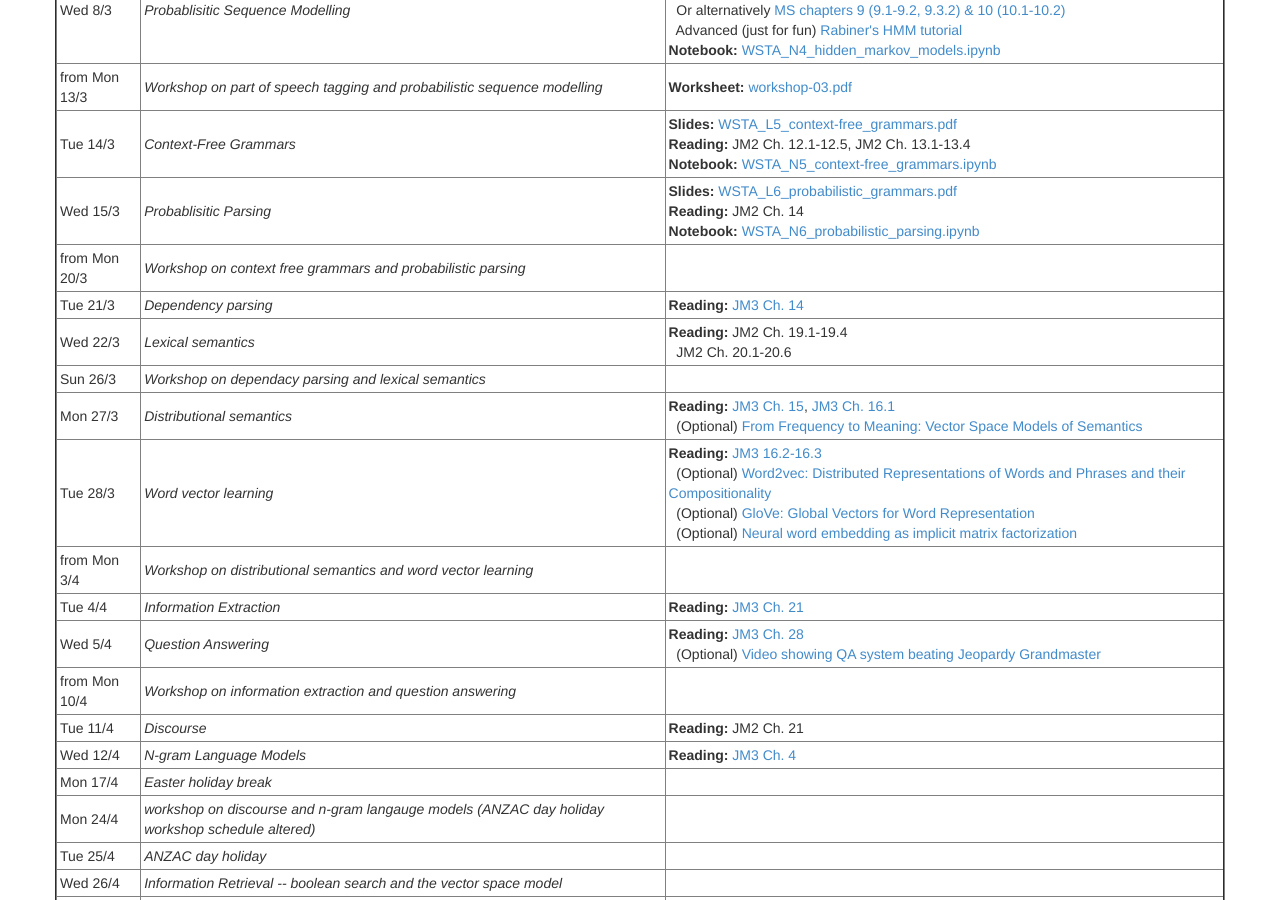
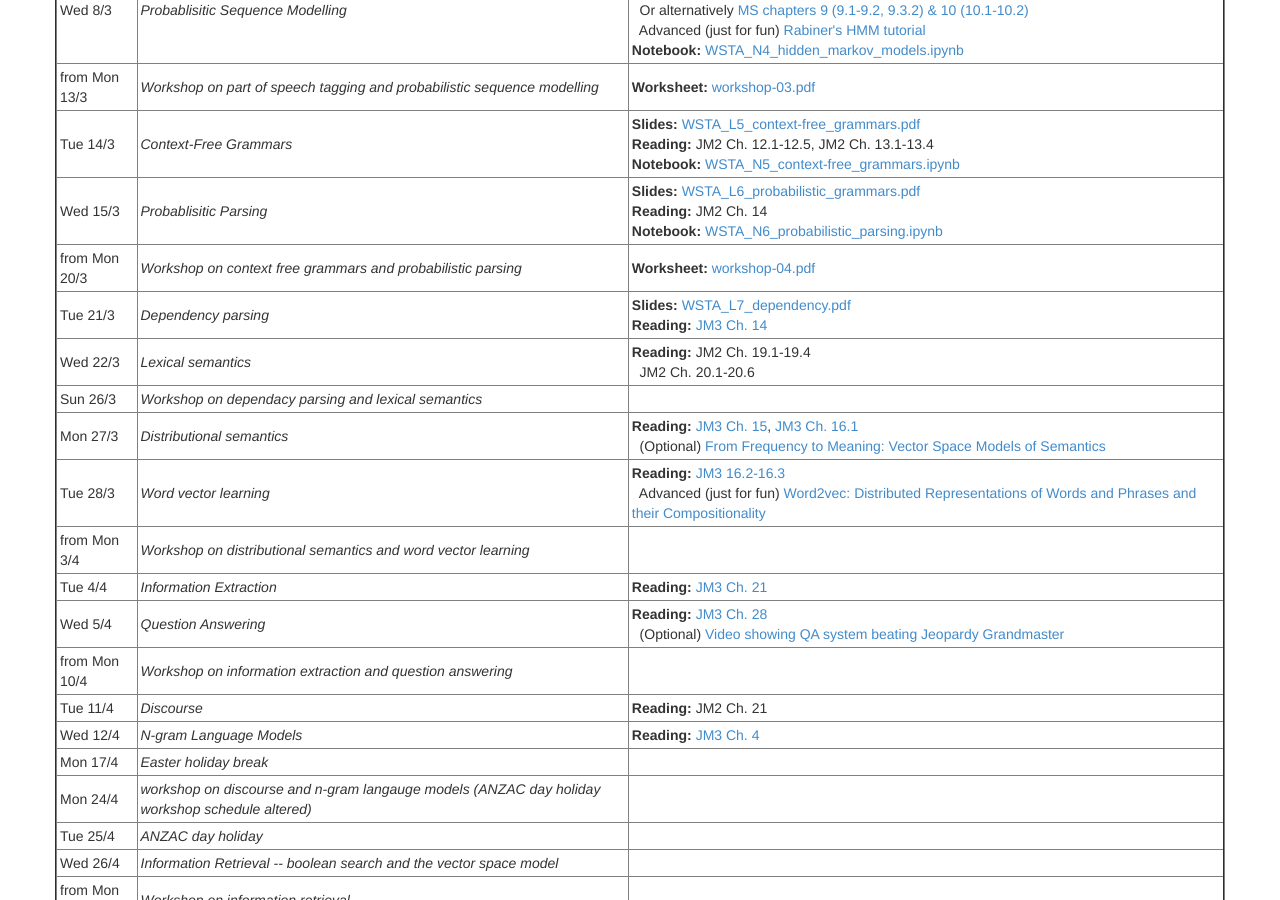
Before and after one commit to trevorcohn/comp90042, a Jekyll site: the page built from index.html, in a window 1280 px wide and 900 px high, scrolled down 1636 px. Built offline with Jekyll 4.4.1, drawn with Linux system fonts in a browser that asks for light colours.

Commit message:
releasing L7  and workshop 4

```diff
--- a/_config.yml
+++ b/_config.yml
@@ -84,14 +84,14 @@ lectures:
     type: workshop
     worksheet: workshop-04.pdf
     who: tutors
-    show: 2
+    show: 1
    -
     date: 2017-3-21
     title: Dependency parsing
-    slides: WSTA_L7_dependency_parsing.pdf
+    slides: WSTA_L7_dependency.pdf
     reading: <a href="https://web.stanford.edu/~jurafsky/slp3/14.pdf"> JM3 Ch. 14</a>
     who: trevor
-    show: 2
+    show: 1
    -
     date: 2017-3-22
     title: Lexical semantics
@@ -122,9 +122,7 @@ lectures:
     slides: WSTA_L10_word_vector_learning.pdf
     reading:
       - <a href="https://web.stanford.edu/~jurafsky/slp3/16.pdf">JM3 16.2-16.3</a>
-      - '(Optional) <a href="http://papers.nips.cc/paper/5021-distributed-representations-of-words-and-phrases-and-their-compositionality.pdf">Word2vec: Distributed Representations of Words and Phrases and their Compositionality</a>'
-      - '(Optional) <a href="http://emnlp2014.org/papers/pdf/EMNLP2014162.pdf"> GloVe: Global Vectors for Word Representation </a>'
-      - '(Optional) <a href="http://papers.nips.cc/paper/5477-neural-word-embedding-as-implicit-matrix-factorization.pdf"> Neural word embedding as implicit matrix factorization </a>'
+      - 'Advanced (just for fun) <a href="http://papers.nips.cc/paper/5021-distributed-representations-of-words-and-phrases-and-their-compositionality.pdf">Word2vec: Distributed Representations of Words and Phrases and their Compositionality</a>'
     notebook: WSTA_N10_word_vectors.ipynb
     who: trevor
     show: 2
```
Also changed, not shown: 3 other files.
